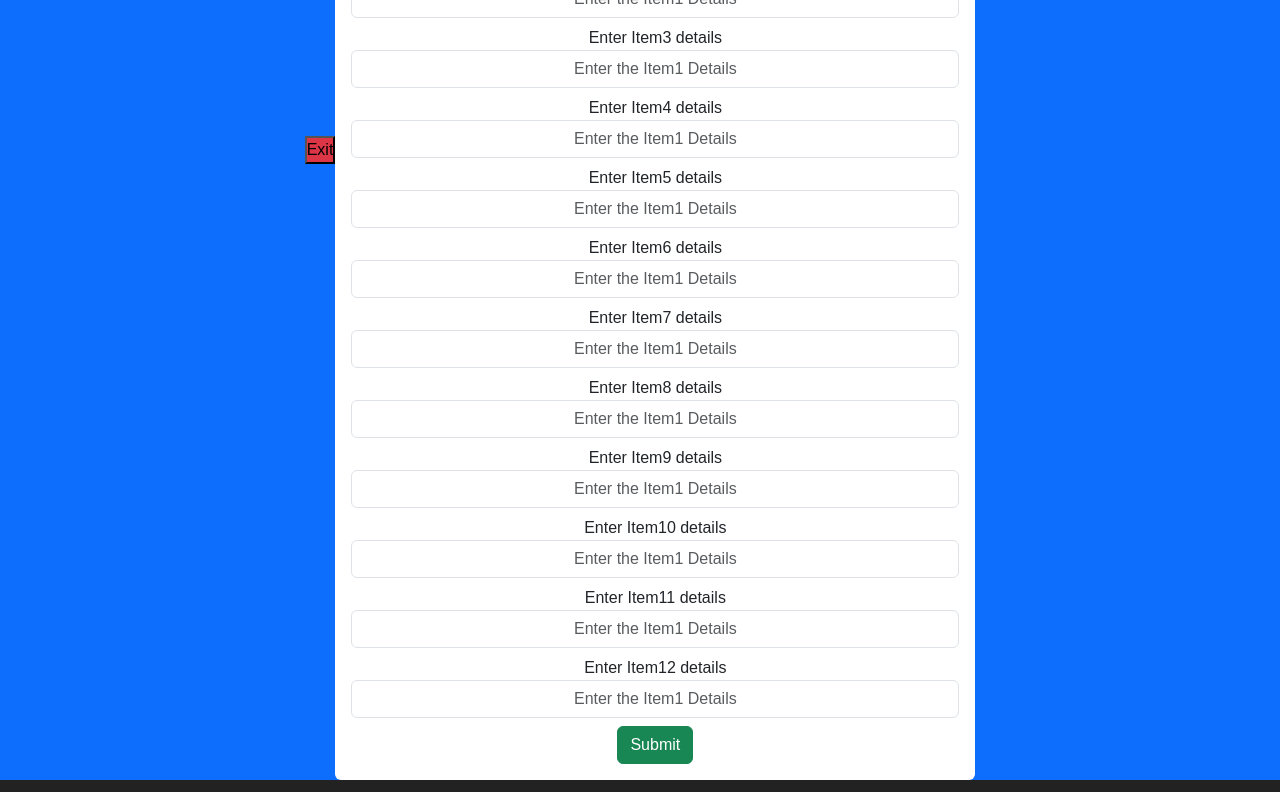
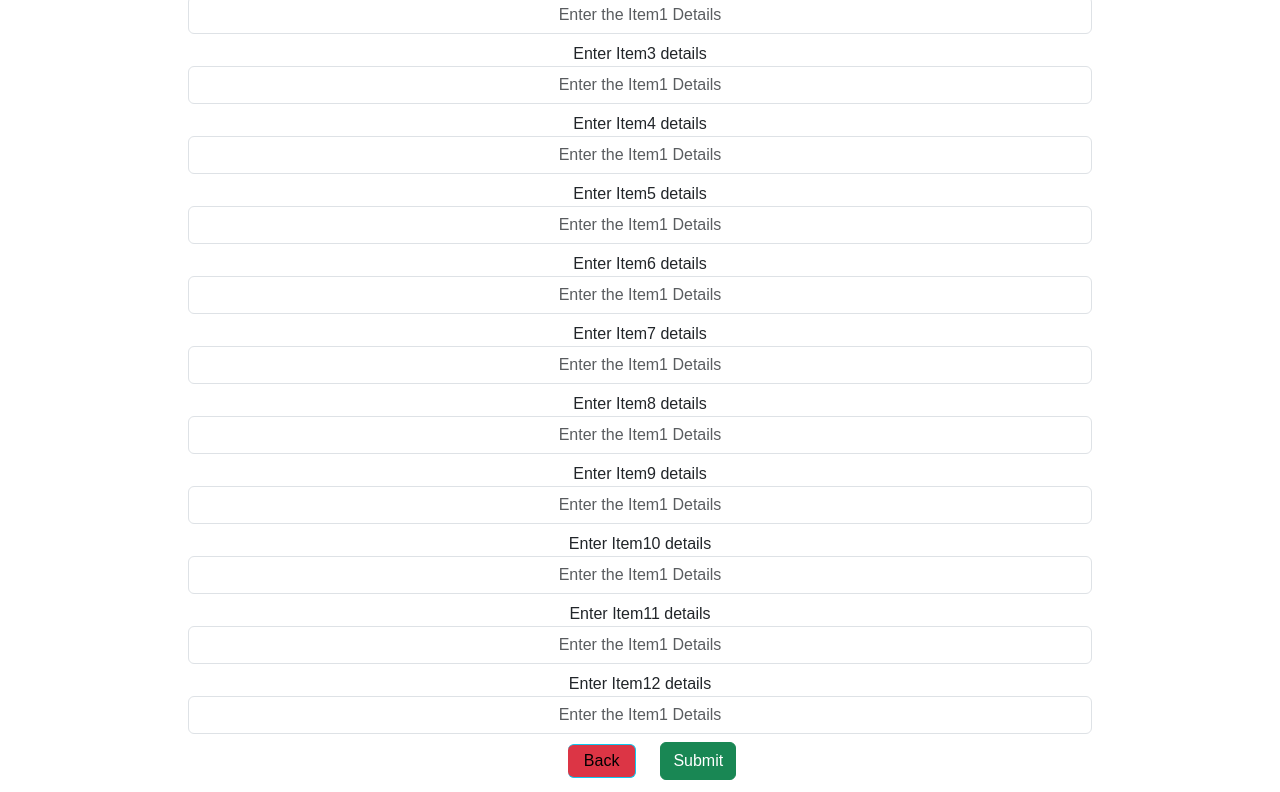
Before and after one commit to akashprinceakash/Startup, a React (Vite) app in the folder new_project_work/: page /create in a window 1280 px wide. Shown: the part 560-1352 px from the top of the page. Built offline with nearby package versions, Linux system fonts and the light colour scheme.

Commit message:
updated admin interface

```diff
--- a/new_project_work/src/components/AdminComponent/CreateUsers.jsx
+++ b/new_project_work/src/components/AdminComponent/CreateUsers.jsx
@@ -49,9 +49,11 @@ const CreateUsers = () => {
         navigate('/users')
      }
     return (
-        <div className='d-flex  bg-primary justify-content-center align-items-center'>
-        <button className='bg-danger' onClick={()=>handlexit()} >Exit</button>
-            <div className='w-50 bg-white rounded p-3 '>
+        <>
+
+        <div className='d-flex  bg-primary justify-content-center align-items-center w-100 bg-white rounded p-3'>
+
+            <div className='w-75 bg-white rounded p-3 '>
                 <form onSubmit={Submit}>
                     <h2>Add Users</h2>
                     <div className="mb-2">
@@ -138,10 +140,12 @@ const CreateUsers = () => {
                         <input type="text" placeholder='Enter the Item1 Details' className='form-control'
                             onChange={(e) => setItem12(e.target.value)} />
                     </div>
+                    <button className='bg-danger px-3 py-1 mx-4 border border-info border-start-0 rounded' onClick={()=>handlexit()} >Back</button>
                     <button className="btn btn-success">Submit</button>
                 </form>
             </div>
         </div>
+        </>
     )
 }
 export default CreateUsers;
--- a/new_project_work/src/components/AdminComponent/UpdateUsers.jsx
+++ b/new_project_work/src/components/AdminComponent/UpdateUsers.jsx
@@ -93,6 +93,9 @@ const UpdateUsers = () => {
         //     })
         //     .catch(error => console.log(error))
     }
+    const handlexit=()=>{
+        navigate('/users')
+     }
     return (
         <div className='d-flex  bg-primary justify-content-center align-items-center'>
             <div className='w-50 bg-white rounded p-3'>
@@ -178,6 +181,7 @@ const UpdateUsers = () => {
                         <input type="text" placeholder='Enter Item-12' className='form-control'
                             value={item12} onChange={(e) => setItem12(e.target.value)} />
                     </div>
+                    <button className='bg-danger px-3 py-1 mx-4 border border-info border-start-0 rounded' onClick={()=>handlexit()} >Cancel Update</button>
                     <button className="btn btn-success">Update</button>
                 </form>
             </div>
--- a/new_project_work/src/components/AdminComponent/Users.jsx
+++ b/new_project_work/src/components/AdminComponent/Users.jsx
@@ -43,13 +43,11 @@ const Users = () => {
             })
             .catch(error => console.log("cannot able to delete"+error))
     }
-    const handleexit=()=>{
-        navigate('/')
-     }
+
     return (
         <div className=''>
             <div className='w-100 bg-white rounded p-3 '>
-            <button className='bg-danger m-4 p-1' onClick={()=>handleexit()} >Exit</button>
+
                 <Link to="/create" className='btn btn-success'>Add+</Link>
                 {/* <table className='table'>
                     <thead>
--- a/new_project_work/src/components/Header.jsx
+++ b/new_project_work/src/components/Header.jsx
@@ -8,7 +8,7 @@ export default function Header() {
     navigate('/')
   }
   const getHeaderContent = () => {
-    if (location.pathname === "/dashboard" || location.pathname === "/qs") {
+    if (location.pathname === "/dashboard" || location.pathname === "/qs" || location.pathname === "/users") {
       return <>
         <div className="logo-container">
           <img
```
